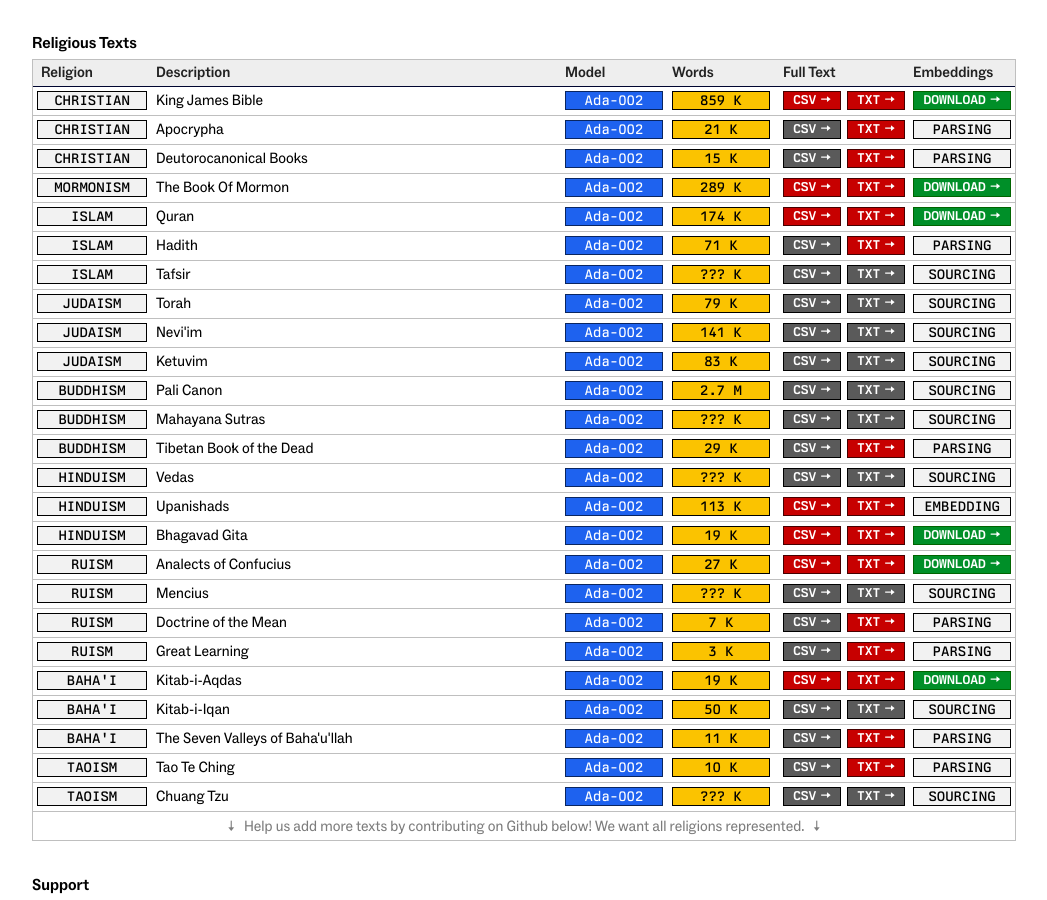
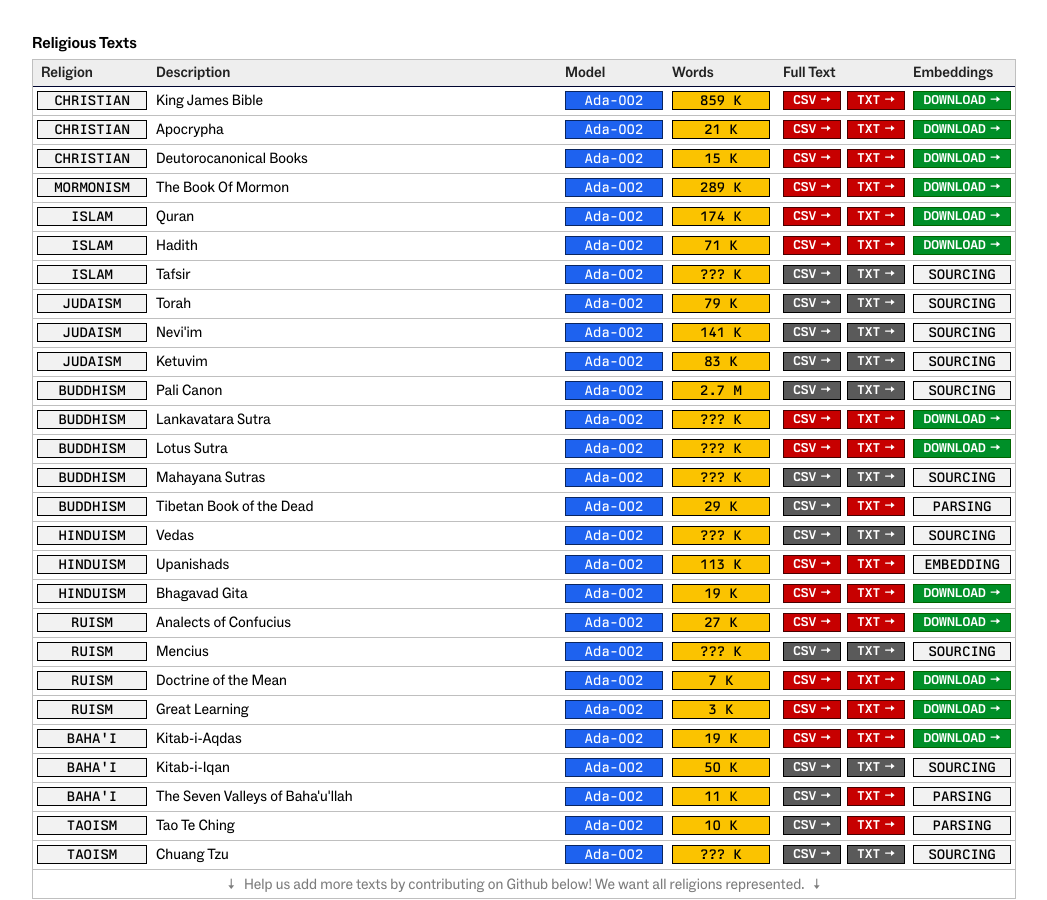
Before and after one commit to macrocosmcorp/alexandria-website, a Next.js app: page /religion in a window 1280 px wide. Shown: the part 353-1253 px from the top of the page, without its empty margins (116-1163 px from the left). Built offline with nearby package versions, Linux system fonts and the light colour scheme.

Commit message:
final update to links

```diff
--- a/src/app/religion/page.tsx
+++ b/src/app/religion/page.tsx
@@ -116,20 +116,18 @@
           description="Apocrypha"
           model="Ada-002"
           size="21 K"
-          csvLink=""
+          csvLink="https://raw.githubusercontent.com/macrocosmcorp/tenet/main/religious-texts/christianity/christianity_apodat_verses.csv"
           txtLink="https://raw.githubusercontent.com/macrocosmcorp/tenet/main/religious-texts/christianity/CLEAN_apodat.txt"
-          link="https://github.com/macrocosmcorp/tenet/tree/main/religious-texts/christianity"
-          status='PARSING'
+          link="https://github.com/macrocosmcorp/tenet/tree/main/embeddings/christianity_apodat_embeddings"
         />
         <DownloadRow
           religion="CHRISTIAN"
           description="Deutorocanonical Books"
           model="Ada-002"
           size="15 K"
-          csvLink=""
+          csvLink="https://raw.githubusercontent.com/macrocosmcorp/tenet/main/religious-texts/christianity/christianity_deut_verses.csv"
           txtLink="https://raw.githubusercontent.com/macrocosmcorp/tenet/main/religious-texts/christianity/CLEAN_deut.txt"
-          link="https://github.com/macrocosmcorp/tenet/tree/main/religious-texts/christianity"
-          status='PARSING'
+          link="https://github.com/macrocosmcorp/tenet/tree/main/embeddings/christianity_deut_embeddings"
         />
         <DownloadRow
           religion="MORMONISM"
@@ -154,10 +152,9 @@
           description="Hadith"
           model="Ada-002"
           size="71 K"
-          csvLink=""
+          csvLink="https://raw.githubusercontent.com/macrocosmcorp/tenet/main/religious-texts/islam/hadith.csv"
           txtLink="https://raw.githubusercontent.com/macrocosmcorp/tenet/main/religious-texts/islam/CLEAN_The-Complete-Hadith.txt"
-          link="https://github.com/macrocosmcorp/tenet/tree/main/religious-texts/mormon"
-          status='PARSING'
+          link="https://github.com/macrocosmcorp/tenet/tree/main/embeddings/hadith_embeddings"
         />
         <DownloadRow
           religion="ISLAM"
@@ -208,6 +205,24 @@
           txtLink=""
           link="https://github.com/macrocosmcorp/tenet/tree/main/religious-texts/mormon"
           status='SOURCING'
+        />
+        <DownloadRow
+          religion="BUDDHISM"
+          description="Lankavatara Sutra"
+          model="Ada-002"
+          size="??? K"
+          csvLink="https://raw.githubusercontent.com/macrocosmcorp/tenet/main/religious-texts/buddhism/lankavatara_paragraphs.csv"
+          txtLink="https://raw.githubusercontent.com/macrocosmcorp/tenet/main/religious-texts/buddhism/CLEAN_Lankavatara_Sutra.txt"
+          link="https://github.com/macrocosmcorp/tenet/tree/main/embeddings/buddhism_embeddings"
+        />
+        <DownloadRow
+          religion="BUDDHISM"
+          description="Lotus Sutra"
+          model="Ada-002"
+          size="??? K"
+          csvLink="https://raw.githubusercontent.com/macrocosmcorp/tenet/main/religious-texts/buddhism/lotus_pages.csv"
+          txtLink="https://raw.githubusercontent.com/macrocosmcorp/tenet/main/religious-texts/buddhism/CLEAN_Lotus_Sutra.txt"
+          link="https://github.com/macrocosmcorp/tenet/tree/main/embeddings/buddhism_embeddings"
         />
         <DownloadRow
           religion="BUDDHISM"
@@ -282,20 +297,18 @@
           description="Doctrine of the Mean"
           model="Ada-002"
           size="7 K"
-          csvLink=""
+          csvLink="https://raw.githubusercontent.com/macrocosmcorp/tenet/main/religious-texts/confuscianism/confucianism_doctrine_of_the_mean_verses.csv"
           txtLink="https://raw.githubusercontent.com/macrocosmcorp/tenet/main/religious-texts/confuscianism/CLEAN_doctmean_confucius.txt"
-          link="https://github.com/macrocosmcorp/tenet/tree/main/religious-texts/mormon"
-          status='PARSING'
+          link="https://github.com/macrocosmcorp/tenet/tree/main/embeddings/doctrine_of_the_mean_embeddings"
         />
         <DownloadRow
           religion="RUISM"
           description="Great Learning"
           model="Ada-002"
           size="3 K"
-          csvLink=""
+          csvLink="https://raw.githubusercontent.com/macrocosmcorp/tenet/main/religious-texts/confuscianism/confucianism_great_learning_verses.csv"
           txtLink="https://raw.githubusercontent.com/macrocosmcorp/tenet/main/religious-texts/confuscianism/CLEAN_learning_confucius.txt"
-          link="https://github.com/macrocosmcorp/tenet/tree/main/religious-texts/mormon"
-          status='PARSING'
+          link="https://github.com/macrocosmcorp/tenet/tree/main/embeddings/confucianism_great_learning_embeddings"
         />
         <DownloadRow
           religion="BAHA'I"
```
